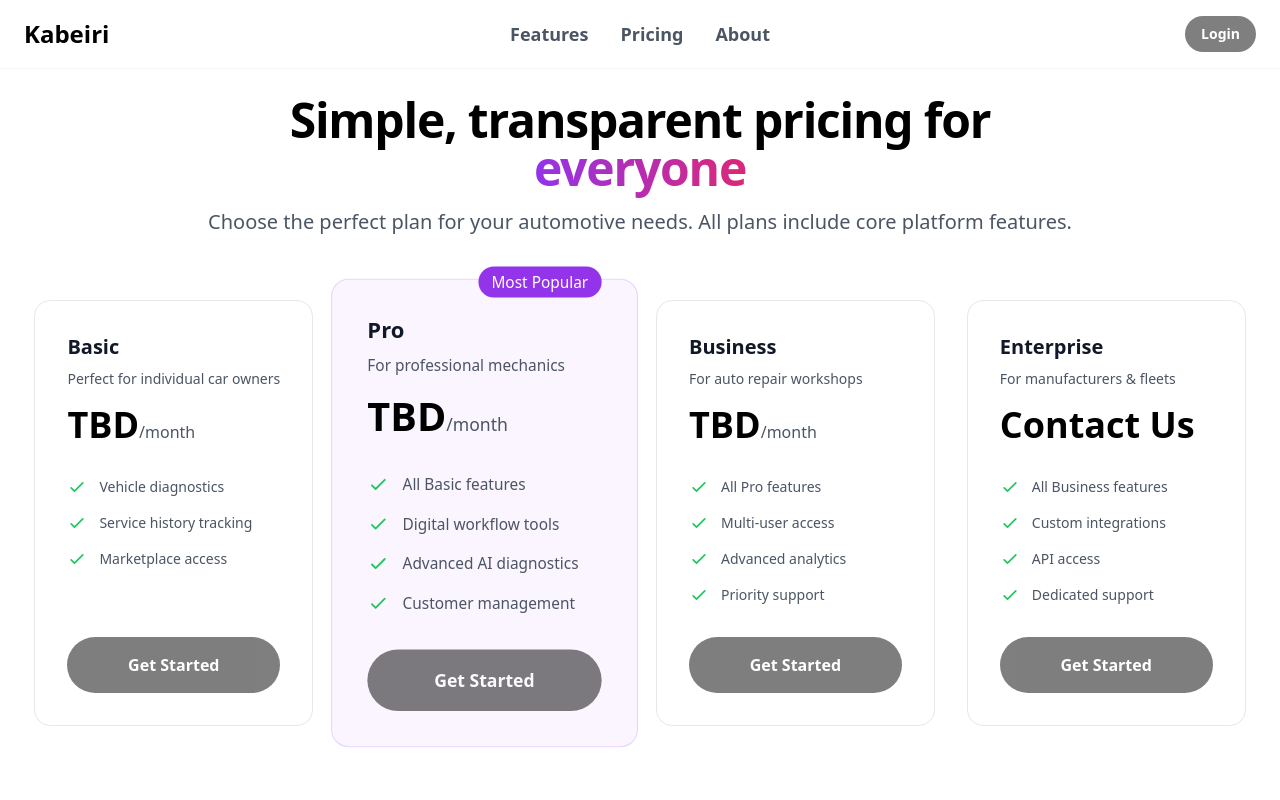
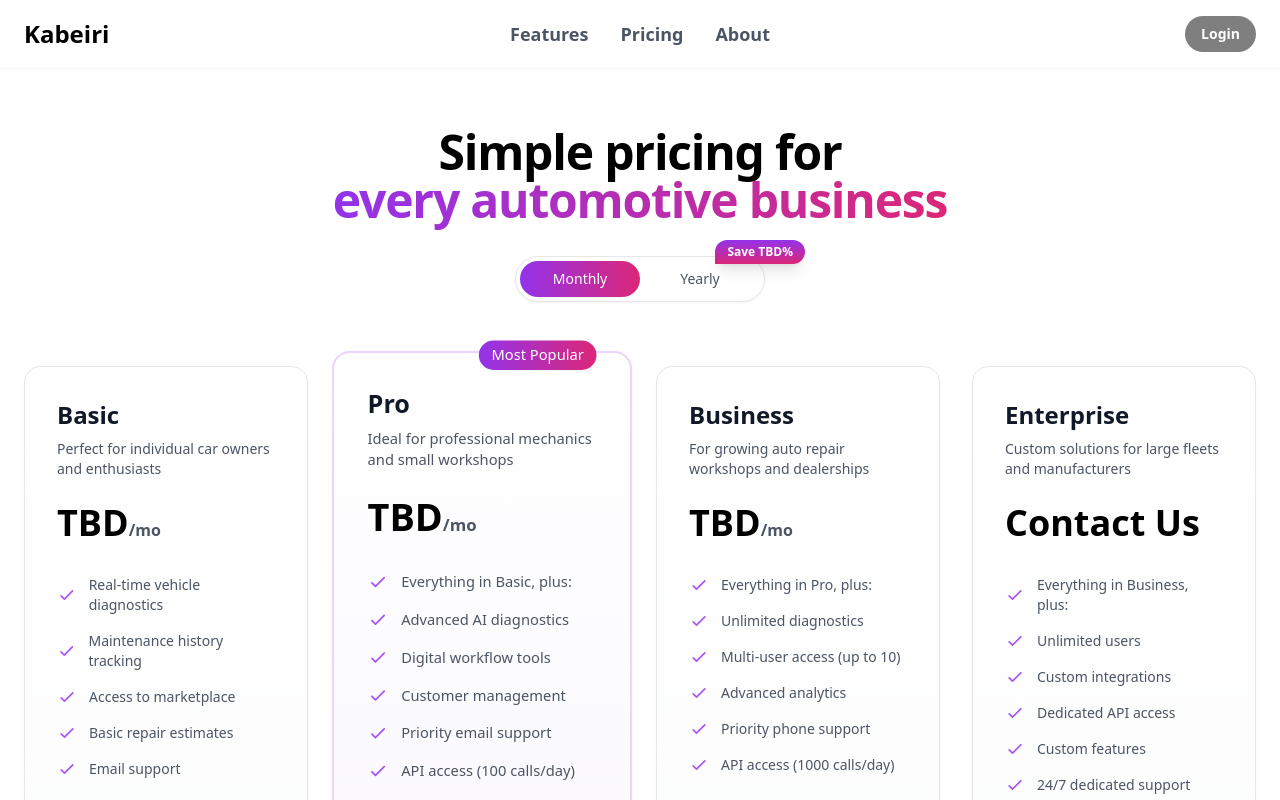
Before and after one commit to Kabeiri-Application/kabeiri-website, a Next.js app: page /pricing in a window 1280 px wide. Shown: the top 800 px of the page. Built offline with nearby package versions, Linux system fonts and the light colour scheme.

Commit message:
Update pricing page to toggle between yr and mo
Also tweaked the page styles and updated button component

```diff
--- a/src/app/page.tsx
+++ b/src/app/page.tsx
@@ -184,10 +184,10 @@ export default function Home() {
             </p>
             <div className='flex justify-center gap-4'>
               <Link href='/login'>
-                <Button variant='white'>Get started now →</Button>
+                <Button variant='primary-white'>Get started now →</Button>
               </Link>
               <Link href='mailto:partners@kabeiri.app'>
-                <Button variant='outline-white'>Become a Partner</Button>
+                <Button variant='secondary-white'>Become a Partner</Button>
               </Link>
             </div>
           </div>
--- a/src/app/pricing/page.tsx
+++ b/src/app/pricing/page.tsx
@@ -1,75 +1,136 @@
+'use client';
+
+import { useState } from 'react';
+
 import { Button } from '@/components/Button';
 import { cn } from '@/utils/cn';
 
 export default function Pricing() {
-  const plans: PricingCardProps[] = [
+  const [billingPeriod, setBillingPeriod] = useState<'monthly' | 'yearly'>(
+    'monthly'
+  );
+
+  const plans: Omit<PricingCardProps, 'billingPeriod'>[] = [
     {
       title: 'Basic',
-      description: 'Perfect for individual car owners',
-      price: 'TBD',
+      description: 'Perfect for individual car owners and enthusiasts',
+      price: {
+        monthly: 'TBD',
+        yearly: 'TBD',
+      },
       features: [
-        'Vehicle diagnostics',
-        'Service history tracking',
-        'Marketplace access',
+        'Real-time vehicle diagnostics',
+        'Maintenance history tracking',
+        'Access to marketplace',
+        'Basic repair estimates',
+        'Email support',
       ],
     },
     {
       title: 'Pro',
-      description: 'For professional mechanics',
-      price: 'TBD',
+      description: 'Ideal for professional mechanics and small workshops',
+      price: {
+        monthly: 'TBD',
+        yearly: 'TBD',
+      },
       features: [
-        'All Basic features',
+        'Everything in Basic, plus:',
+        'Advanced AI diagnostics',
         'Digital workflow tools',
-        'Advanced AI diagnostics',
         'Customer management',
+        'Priority email support',
+        'API access (100 calls/day)',
       ],
       highlighted: true,
     },
     {
       title: 'Business',
-      description: 'For auto repair workshops',
-      price: 'TBD',
+      description: 'For growing auto repair workshops and dealerships',
+      price: {
+        monthly: 'TBD',
+        yearly: 'TBD',
+      },
       features: [
-        'All Pro features',
-        'Multi-user access',
+        'Everything in Pro, plus:',
+        'Unlimited diagnostics',
+        'Multi-user access (up to 10)',
         'Advanced analytics',
-        'Priority support',
+        'Priority phone support',
+        'API access (1000 calls/day)',
       ],
     },
     {
       title: 'Enterprise',
-      description: 'For manufacturers & fleets',
-      price: 'Contact Us',
+      description: 'Custom solutions for large fleets and manufacturers',
       features: [
-        'All Business features',
+        'Everything in Business, plus:',
+        'Unlimited users',
         'Custom integrations',
-        'API access',
-        'Dedicated support',
+        'Dedicated API access',
+        'Custom features',
+        '24/7 dedicated support',
       ],
-      showPerMonth: false,
     },
   ] as const;
 
   return (
     <main className='bg-white'>
-      <section className='flex min-h-screen items-center justify-center py-24'>
+      <section className='flex min-h-screen items-center justify-center py-32'>
         <div className='mx-auto max-w-7xl px-6'>
-          <div className='mx-auto max-w-4xl text-center'>
+          <div className='mx-auto max-w-3xl text-center'>
             <h1 className='mb-4 text-4xl font-bold tracking-tight md:text-5xl'>
-              Simple, transparent pricing for{' '}
+              Simple pricing for
+              <br />
               <span className='bg-gradient-to-r from-purple-600 to-pink-600 bg-clip-text text-transparent'>
-                everyone
+                every automotive business
               </span>
             </h1>
-            <p className='text-xl text-gray-600'>
-              Choose the perfect plan for your automotive needs. All plans
-              include core platform features.
-            </p>
+
+            <div className='mt-8 flex justify-center'>
+              <div className='relative'>
+                <div className='absolute -right-10 -top-4 z-10 rounded-full rounded-bl-none bg-gradient-to-b from-purple-600 to-pink-600 px-3 py-1 text-xs font-semibold text-white shadow-lg'>
+                  Save TBD%
+                </div>
+                <div className='relative inline-flex rounded-full border border-gray-200 bg-white p-1 shadow-sm'>
+                  <div
+                    className={cn(
+                      'absolute inset-y-1 w-[120px] rounded-full bg-gradient-to-r from-purple-600 to-pink-600 shadow-sm transition-transform duration-200 ease-in-out',
+                      billingPeriod === 'yearly' && 'translate-x-[120px]'
+                    )}
+                    aria-hidden='true'
+                  />
+                  <button
+                    onClick={() => setBillingPeriod('monthly')}
+                    className={cn(
+                      'relative w-[120px] rounded-full py-2 text-sm font-medium transition-colors duration-200',
+                      billingPeriod === 'monthly'
+                        ? 'text-white'
+                        : 'text-gray-600 hover:text-gray-900'
+                    )}>
+                    Monthly
+                  </button>
+                  <button
+                    onClick={() => setBillingPeriod('yearly')}
+                    className={cn(
+                      'relative w-[120px] rounded-full py-2 text-sm font-medium transition-colors duration-200',
+                      billingPeriod === 'yearly'
+                        ? 'text-white'
+                        : 'text-gray-600 hover:text-gray-900'
+                    )}>
+                    Yearly
+                  </button>
+                </div>
+              </div>
+            </div>
           </div>
 
           <div className='mt-16 grid gap-8 md:grid-cols-2 lg:grid-cols-4'>
             {plans.map((plan) => (
-              <PricingCard key={plan.title} {...plan} />
+              <PricingCard
+                key={plan.title}
+                {...plan}
+                billingPeriod={billingPeriod}
+              />
             ))}
           </div>
         </div>
@@ -81,10 +142,13 @@ export default function Pricing() {
 type PricingCardProps = {
   title: string;
   description: string;
-  price: string;
+  price?: {
+    monthly: string;
+    yearly: string;
+  };
   features: string[];
   highlighted?: boolean;
-  showPerMonth?: boolean;
+  billingPeriod: 'monthly' | 'yearly';
 };
 
 const PricingCard = ({
@@ -93,40 +157,43 @@ const PricingCard = ({
   price,
   features,
   highlighted = false,
-  showPerMonth = true,
-}: {
-  title: string;
-  description: string;
-  price: string;
-  features: string[];
-  highlighted?: boolean;
-  showPerMonth?: boolean;
-}) => {
+  billingPeriod,
+}: PricingCardProps) => {
+  const displayPrice = price
+    ? billingPeriod === 'monthly'
+      ? price.monthly
+      : price.yearly
+    : 'Contact Us';
+
   return (
     <div
       className={cn(
-        'relative flex flex-col justify-between rounded-2xl border p-8',
+        'relative flex flex-col justify-between rounded-2xl border bg-gradient-to-b from-white to-gray-50/50 p-8 shadow-sm transition-all duration-200',
         highlighted
-          ? 'scale-110 border-purple-200 bg-purple-50'
-          : 'border-gray-200'
+          ? 'scale-105 border-purple-200 bg-purple-50 ring-1 ring-purple-200 hover:scale-[1.06] hover:shadow-md'
+          : 'border-gray-200 hover:scale-[1.01] hover:shadow-md'
       )}>
       {highlighted && (
-        <div className='absolute -top-3 right-8 rounded-full bg-purple-600 px-3 py-1 text-sm font-medium text-white'>
+        <div className='absolute -top-3 right-8 rounded-full bg-gradient-to-r from-purple-600 to-pink-600 px-3 py-1 text-sm font-medium text-white shadow-sm'>
           Most Popular
         </div>
       )}
       <div>
-        <h3 className='text-xl font-semibold text-gray-900'>{title}</h3>
-        <p className='mt-2 text-sm text-gray-600'>{description}</p>
+        <h3 className='text-2xl font-bold text-gray-900'>{title}</h3>
+        <p className='mt-2 min-h-[48px] text-sm text-gray-600'>{description}</p>
         <p className='mt-4'>
-          <span className='text-4xl font-bold'>{price}</span>
-          {showPerMonth && <span className='text-gray-600'>/month</span>}
+          <span className='text-4xl font-bold'>{displayPrice}</span>
+          {price && (
+            <span className='font-semibold text-gray-600'>
+              /{billingPeriod === 'monthly' ? 'mo' : 'yr'}
+            </span>
+          )}
         </p>
         <ul className='mt-8 space-y-4 text-sm text-gray-600'>
           {features.map((feature, index) => (
             <li key={index} className='flex items-center'>
               <svg
-                className='mr-3 size-5 text-green-500'
+                className='mr-3 size-5 text-purple-500'
                 fill='none'
                 stroke='currentColor'
                 viewBox='0 0 24 24'>
@@ -142,8 +209,12 @@ const PricingCard = ({
           ))}
         </ul>
       </div>
-      <Button className='mt-8' size='md' disabled>
-        Get Started
+      <Button
+        className='mt-8 w-full'
+        variant={highlighted ? 'primary-gradient' : 'secondary'}
+        size='lg'
+        disabled>
+        {!price ? 'Contact Sales' : 'Get Started'}
       </Button>
     </div>
   );
--- a/src/components/Button.tsx
+++ b/src/components/Button.tsx
@@ -1,18 +1,23 @@
 import { tv, type VariantProps } from 'tailwind-variants';
 
 const button = tv({
-  base: 'rounded-full font-semibold transition-colors',
+  base: 'rounded-full font-semibold transition-all',
   variants: {
     variant: {
       primary: 'bg-black text-white enabled:hover:bg-gray-800',
-      secondary: 'border border-gray-200 enabled:hover:bg-gray-50',
-      white: 'bg-white text-black enabled:hover:bg-gray-100',
-      'outline-white':
-        'border-2 border-white text-white transition-colors enabled:hover:bg-white enabled:hover:text-purple-900',
+      secondary:
+        'border-2 border-gray-200 text-gray-700 enabled:hover:bg-gray-50',
+      tertiary: 'text-gray-700 enabled:hover:bg-gray-50',
+      'primary-white': 'bg-white text-black enabled:hover:bg-gray-100',
+      'secondary-white':
+        'border-2 border-white text-white enabled:hover:bg-white enabled:hover:text-black',
+      'primary-gradient':
+        'bg-gradient-to-r from-purple-600 to-pink-600 text-white enabled:hover:opacity-90',
     },
     size: {
       sm: 'px-4 py-2 text-sm',
       md: 'px-8 py-4 text-base',
+      lg: 'px-8 py-4 text-lg',
     },
     disabled: {
       true: 'cursor-not-allowed opacity-50',
```
